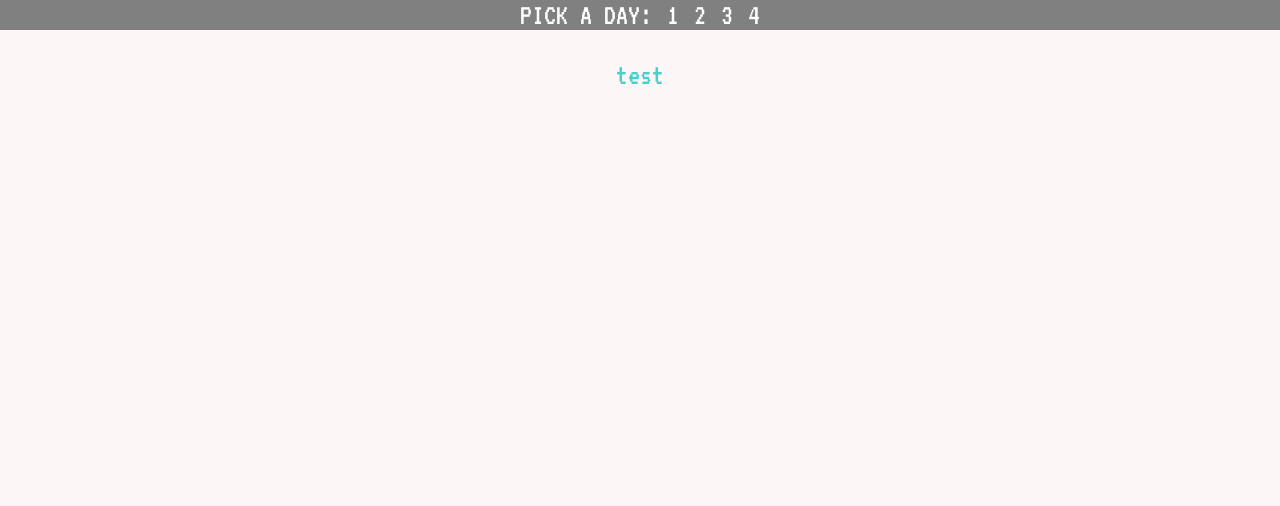
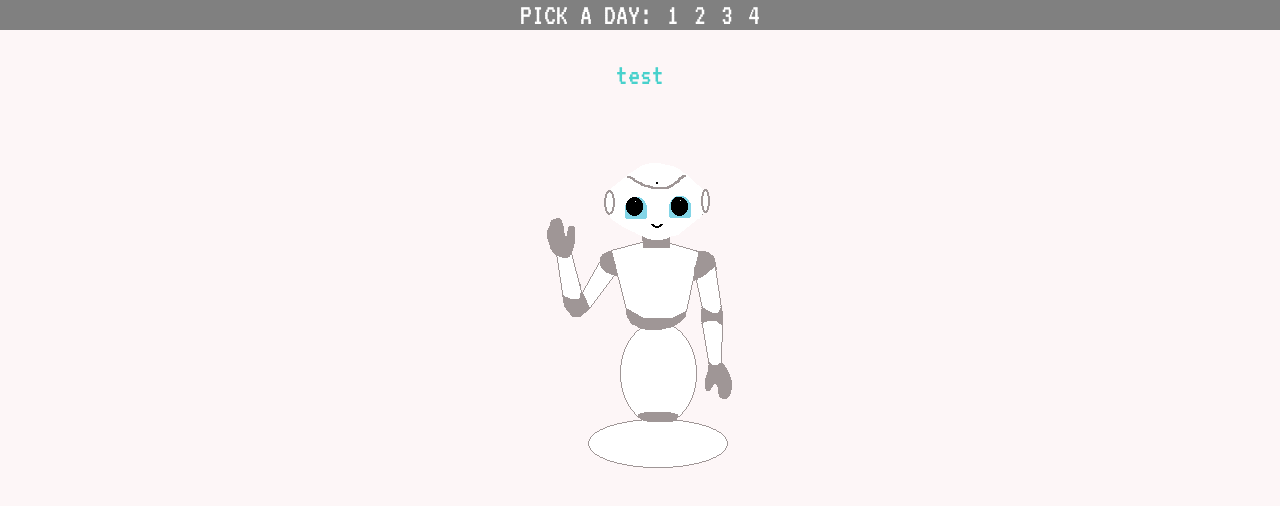
Before and after one commit to lillypiri/30apps30days, a React (Create React App) app: page / in a window 1280 px wide. Shown: the top 506 px of the page. Built offline with nearby package versions, Linux system fonts and the light colour scheme.

Commit message:
pepper gif added

```diff
--- a/src/day4.js
+++ b/src/day4.js
@@ -1,4 +1,5 @@
 import React, {Component} from 'react';
+import pepper from './images/pepper.gif';
 import './day4.css';
 
 class Four extends Component {
@@ -8,6 +9,9 @@ class Four extends Component {
                 <div className="header">
                     test
                 </div>
+                <div>
+                    <img src={pepper} className="images" alt="pepper" />
+                </div>
             </div>
         )
 
```
Also changed, not shown: src/images/pepper.gif (added).
